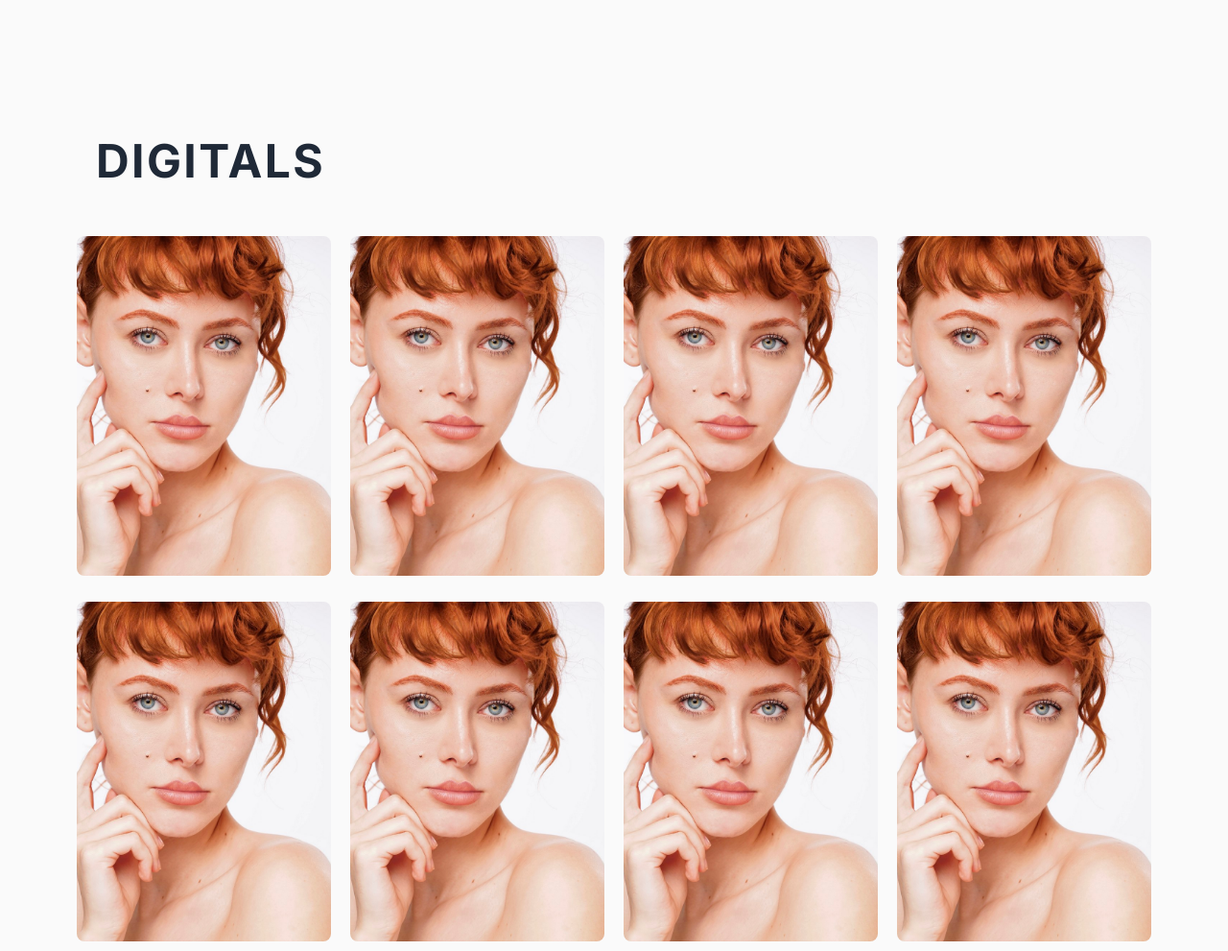
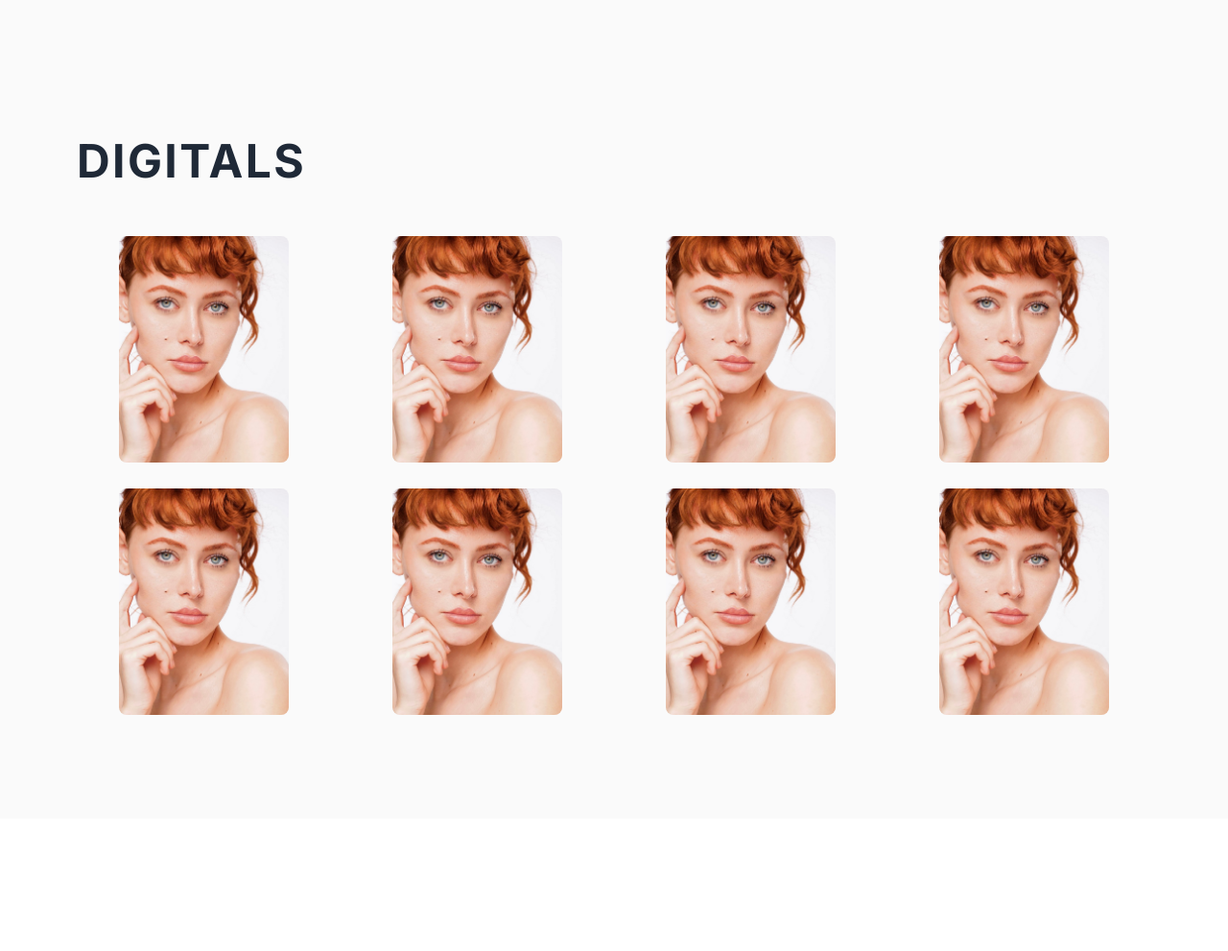
Before and after one commit to jfourson/vanessavii, a website built with Vite: page index.html in a window 1280 px wide. Shown: the part 1420-2411 px from the top of the page at 96% size. Built offline with nearby package versions, Linux system fonts and the light colour scheme.

Commit message:
digitals edits

```diff
--- a/src/style.css
+++ b/src/style.css
@@ -269,7 +269,7 @@ body {
   margin-bottom: 40px;
   letter-spacing: 0.05em;
   text-transform: uppercase;
-  padding-left: 20px; /* matches .container inner spacing for alignment */
+  padding-left: 0px; /* matches .container inner spacing for alignment */
 }
 
 .digitals-grid {
@@ -375,6 +375,11 @@ body {
 
   .stats-grid {
     gap: 32px;
+  }
+
+  .digital-item {
+    width: 66.667%;
+    justify-content: flex-start;
   }
 }
 
```
